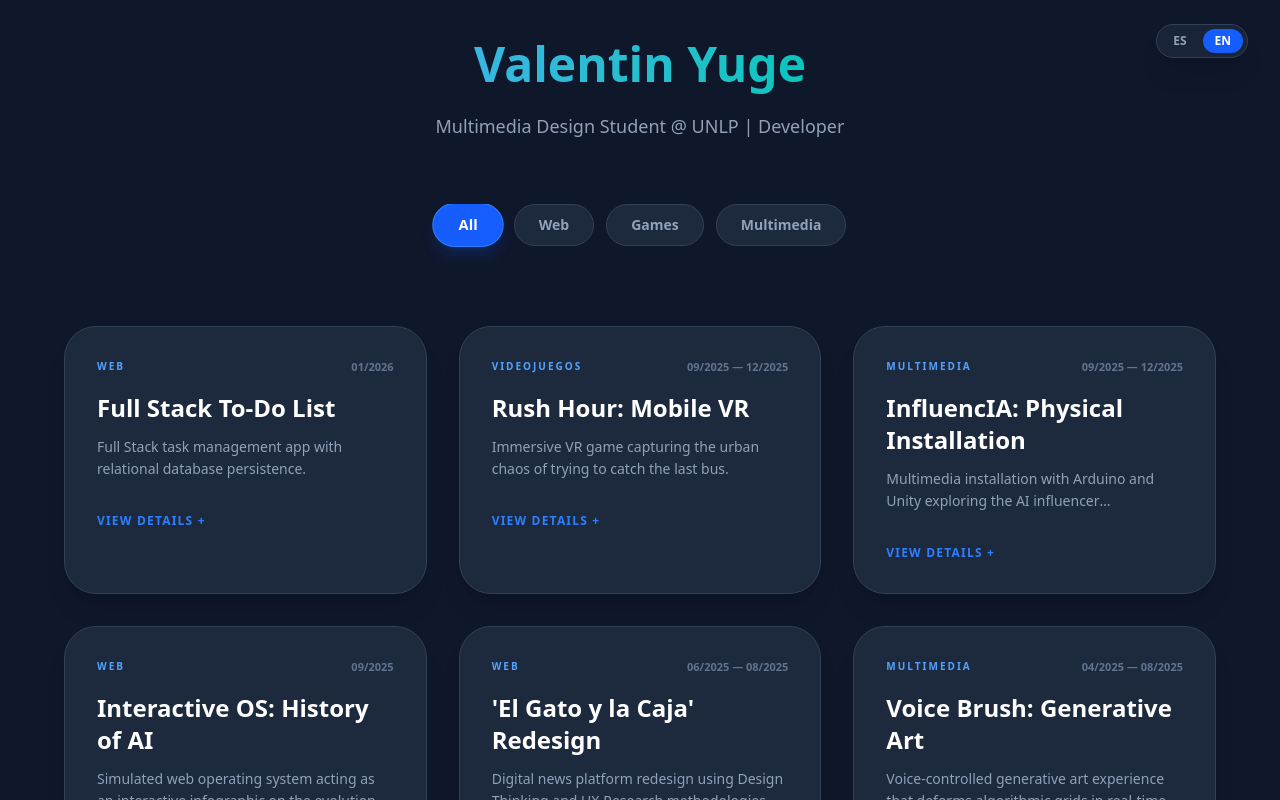
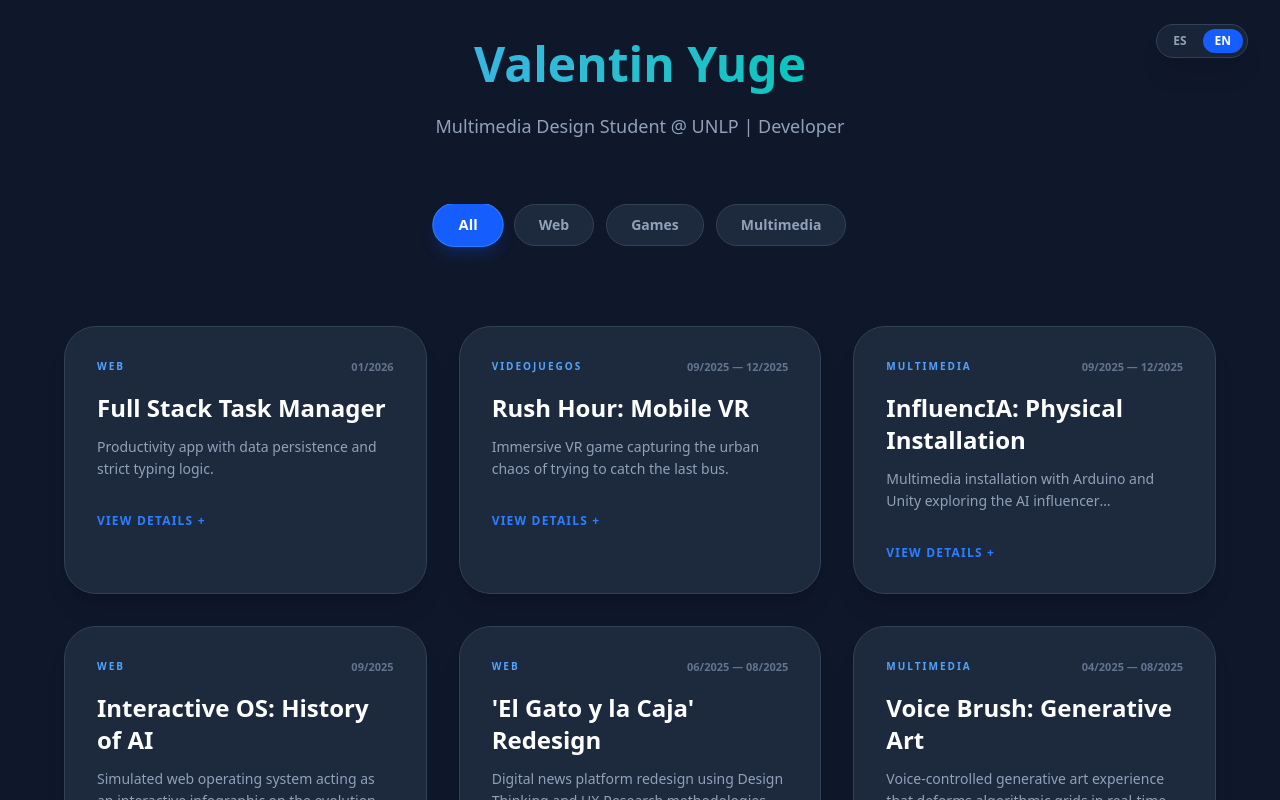
Before and after one commit to valenyuge/portfolio, a React (Vite) app: page / in a window 1280 px wide. Shown: the top 800 px of the page. Built offline with nearby package versions, Linux system fonts and the light colour scheme.

Commit message:
correcion task manager

```diff
--- a/src/App.tsx
+++ b/src/App.tsx
@@ -271,15 +271,15 @@ function App() {
   const proyectos: Proyecto[] = [
     {
       id: "todo-list",
-      titulo: "Full Stack To-Do List",
-      titulo_en: "Full Stack To-Do List",
+      titulo: "Gestor de Tareas Full Stack",
+      titulo_en: "Full Stack Task Manager",
       fechaInicio: "2026-01",
       fechaFin: "2026-01",
-      descripcion: "Aplicación de gestión de tareas Full Stack con persistencia en base de datos relacional.",
-      descripcion_en: "Full Stack task management app with relational database persistence.",
-      contenidoLargo: "Desarrollo con Node.js, Express y PostgreSQL gestionado con Prisma ORM. Incluye persistencia real y tipado fuerte con TypeScript.",
-      contenidoLargo_en: "Development using Node.js, Express, and PostgreSQL managed with Prisma ORM. Includes real persistence and strong typing with TypeScript.",
-      tecnologias: ["Node.js", "Express", "PostgreSQL", "Prisma", "React", "TypeScript", "Tailwind"],
+      descripcion: "Aplicación de productividad con persistencia de datos y lógica de tipado estricto.",
+      descripcion_en: "Productivity app with data persistence and strict typing logic.",
+      contenidoLargo: "Desarrollo integral de una aplicación de tareas utilizando el stack React + Vite. Implementé una base de datos PostgreSQL en Render para la persistencia, utilizando consultas SQL para la manipulación de la información. El proyecto destaca por su arquitectura limpia en TypeScript y una interfaz optimizada con TailwindCSS, priorizando la experiencia de usuario (UX) y el rendimiento.",
+      contenidoLargo_en: "End-to-end development of a task application using the React + Vite stack. I implemented a PostgreSQL database on Render for persistence, using SQL queries for data manipulation. The project stands out for its clean TypeScript architecture and an optimized UI with TailwindCSS, prioritizing user experience (UX) and performance.",
+      tecnologias: ["React", "PostgreSQL", "SQL", "TypeScript", "TailwindCSS", "Vite"],
       categoria: 'Web',
       urlExterna: "https://todolist-18e7.onrender.com/",
       videoUrl: "/proyectos/to-do.mp4"
```
